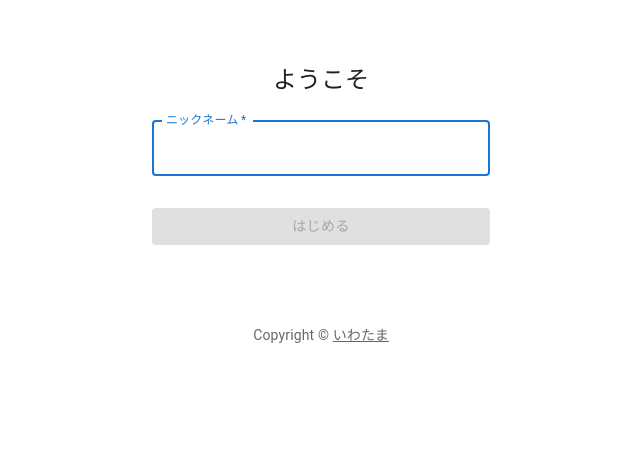
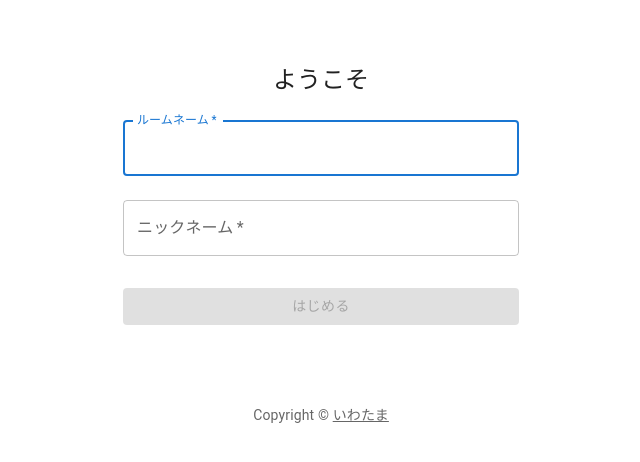
Before and after one commit to iwatamac/react-chat, a React (Create React App) app: page / in a window 1280 px wide. Shown: the top 462 px of the page, without its empty margins (319-959 px from the left). Built offline with nearby package versions, Linux system fonts and the light colour scheme; no server answers.

Commit message:
SignIn-textField-rooms

```diff
--- a/src/components/App.js
+++ b/src/components/App.js
@@ -7,9 +7,12 @@ import config from '../config.json'
 export default () => {
   const [name, setName] = useState('');
 
+  const [roomName, setRoomName] = useState('');
+
+
   if (config.signInEnabled && name === '') {
-    return <SignIn setName={setName} />;
+    return <SignIn setName={setName} setRoomName={setRoomName}/>;
   } else {
     return <Main name={name} />;
     }
-  };
+};
--- a/src/components/SignIn.js
+++ b/src/components/SignIn.js
@@ -30,18 +30,20 @@ function Copyright(props) {
 
 const theme = createTheme();
 
-export default function SignIn({setName}) {
+export default function SignIn({setName, setRoomName}) {
 
   const [disabled, setDisabled] = useState(true);
 
   const [string, setString] = useState('');
+  const [string2, setString2] = useState('');
 
   const [isComposed, setIsComposed] = useState(false);
 
+
   useEffect(() => {
-    const disabled = string === ''
+    const disabled = (string === '') || (string2 === '')
     setDisabled(disabled)
-  }, [string]);
+  }, [string, string2]);
 
   const handleSubmit = (event) => {
     event.preventDefault();
@@ -67,6 +69,28 @@ export default function SignIn({setName}) {
             ようこそ
           </Typography>
           <Box component="form" onSubmit={handleSubmit} noValidate sx={{ mt: 1 }}>
+          <TextField
+              margin="normal"
+              required
+              fullWidth
+              id="roomname"
+              label="ルームネーム"
+              name="roomname"
+              autoFocus
+              onChange={(e) => setString(e.target.value)}
+
+              onKeyDown={(e) => {
+
+                if (isComposed) return;
+
+                if (e.key === 'Enter') {
+                  setRoomName(e.target.value)
+                  e.preventDefault();
+                }
+              }}
+              onCompositionStart={() => setIsComposed(true)}
+              onCompositionEnd={() => setIsComposed(false)}
+            />
             <TextField
               margin="normal"
               required
@@ -74,8 +98,7 @@ export default function SignIn({setName}) {
               id="name"
               label="ニックネーム"
               name="name"
-              autoFocus
-              onChange={(e) => setString(e.target.value)}
+              onChange={(e) => setString2(e.target.value)}
 
               onKeyDown={(e) => {
 
@@ -96,7 +119,8 @@ export default function SignIn({setName}) {
               sx={{ mt: 3, mb: 2 }}
               disabled={disabled}
               onClick={() => {
-                setName(string);
+                setName(string)
+                setRoomName(string)
               }}
             >
               はじめる
```
